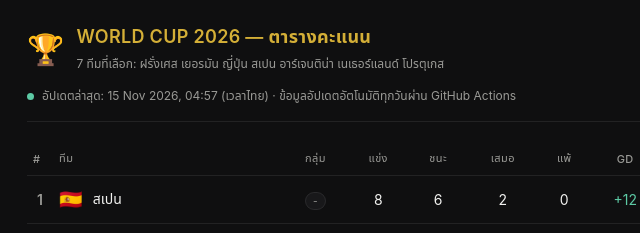
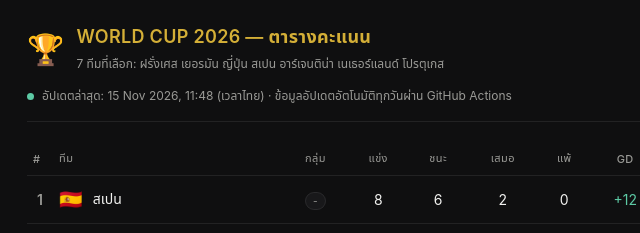
Before and after one commit to boatwonderrama-star/WC2026, a plain HTML site: page docs/index.html in a window 1280 px wide. Shown: the top 233 px of the page, 253-893 px from the left. Drawn offline with Linux system fonts and the light colour scheme.

```diff
--- a/docs/index.html
+++ b/docs/index.html
@@ -59,7 +59,7 @@
 
   <div class="status-bar">
     <span class="status-dot"></span>
-    <span>อัปเดตล่าสุด: 15 Nov 2026, 04:57 (เวลาไทย) · ข้อมูลอัปเดตอัตโนมัติทุกวันผ่าน GitHub Actions</span>
+    <span>อัปเดตล่าสุด: 15 Nov 2026, 11:48 (เวลาไทย) · ข้อมูลอัปเดตอัตโนมัติทุกวันผ่าน GitHub Actions</span>
   </div>
 
   <table>
```
